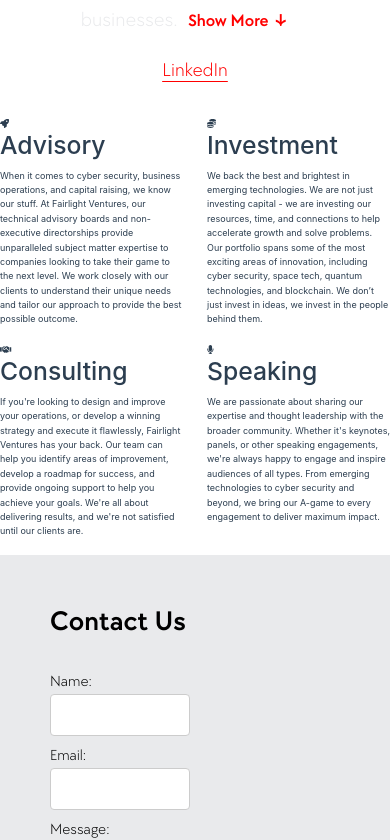
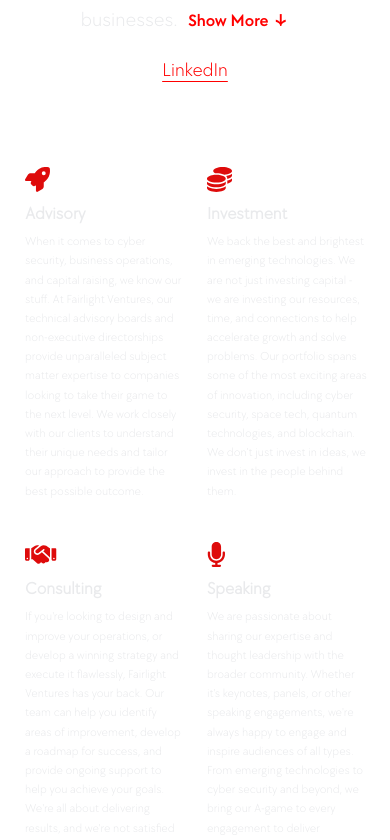
Before and after one commit to RealWooblay/FairlightVenturesWeb, a Vue app: page / in a window 390 px wide. Shown: the part 2748-3588 px from the top of the page. Built offline with nearby package versions, Linux system fonts and the light colour scheme.

Commit message:
Services

```diff
--- a/src/components/Services.vue
+++ b/src/components/Services.vue
@@ -4,7 +4,7 @@
 
         <div class="row" ref="row1">
             <div class="col">
-                <font-awesome-icon icon="fa-solid fa-rocket"/>
+                <font-awesome-icon icon="fa-solid fa-rocket" class="icon"/>
                 <h2>Advisory</h2>
                 <p>When it comes to cyber security, business operations, and capital
                     raising, we know our stuff. At Fairlight Ventures, our technical
@@ -16,7 +16,7 @@
             </div>
 
             <div class="col">
-                <font-awesome-icon icon="fa-solid fa-coins"/>
+                <font-awesome-icon icon="fa-solid fa-coins" class="icon"/>
                 <h2>Investment</h2>
                 <p>We back the best and brightest in emerging technologies.
                     We are not just investing capital - we are investing our resources,
@@ -28,9 +28,9 @@
             </div>
         </div>
 
-        <div class="row" ref="row2">
+        <div class="row" ref="row2" >
             <div class="col">
-                <font-awesome-icon icon="fa-solid fa-handshake"/>
+                <font-awesome-icon icon="fa-solid fa-handshake" class="icon"/>
                 <h2>Consulting</h2>
                 <p>If you're looking to design and improve your operations, or develop
                     a winning strategy and execute it flawlessly, Fairlight Ventures has
@@ -41,7 +41,7 @@
             </div>
 
             <div class="col">
-                <font-awesome-icon icon="fa-solid fa-microphone"/>
+                <font-awesome-icon icon="fa-solid fa-microphone" class="icon"/>
                 <h2>Speaking</h2>
                 <p>We are passionate about sharing our expertise and thought leadership
                     with the broader community. Whether it's keynotes, panels, or other
@@ -84,6 +84,61 @@ export default {
 
 </script>
 
-<style>
+<style scoped>
+
+.main {
+    margin: 75px;
+}
+
+.row {
+    opacity: 0;
+    transition: opacity 1s ease-in-out;
+}
+
+.col {
+    padding-right: 10px;
+    color: #e9eaec;
+    font-family: "Reg";
+    padding-top: 25px;
+}
+
+.col p {
+    font-size: 20px;
+}
+
+.col h2 {
+    font-weight: bold;
+}
+
+.icon {
+    color: rgb(222, 11, 11);
+    font-size: 35px;
+    padding-bottom: 10px;
+}
+
+@media (max-width: 767px) {
+    .col p {
+        font-size: 15px;
+    }
+    .main {
+    margin: 50px;
+}
+}
+
+@media (max-width: 450px) {
+    .col p {
+        font-size: 12px;
+    }
+    .col h2 {
+        font-size: 17px;
+    }
+    .icon {
+        font-size: 25px;
+    }
+    .main {
+    margin: 25px;
+}
+}
+
 
 </style>
```
Also changed, not shown: src/components/Carasel.vue (deleted, +0 -102 lines).
